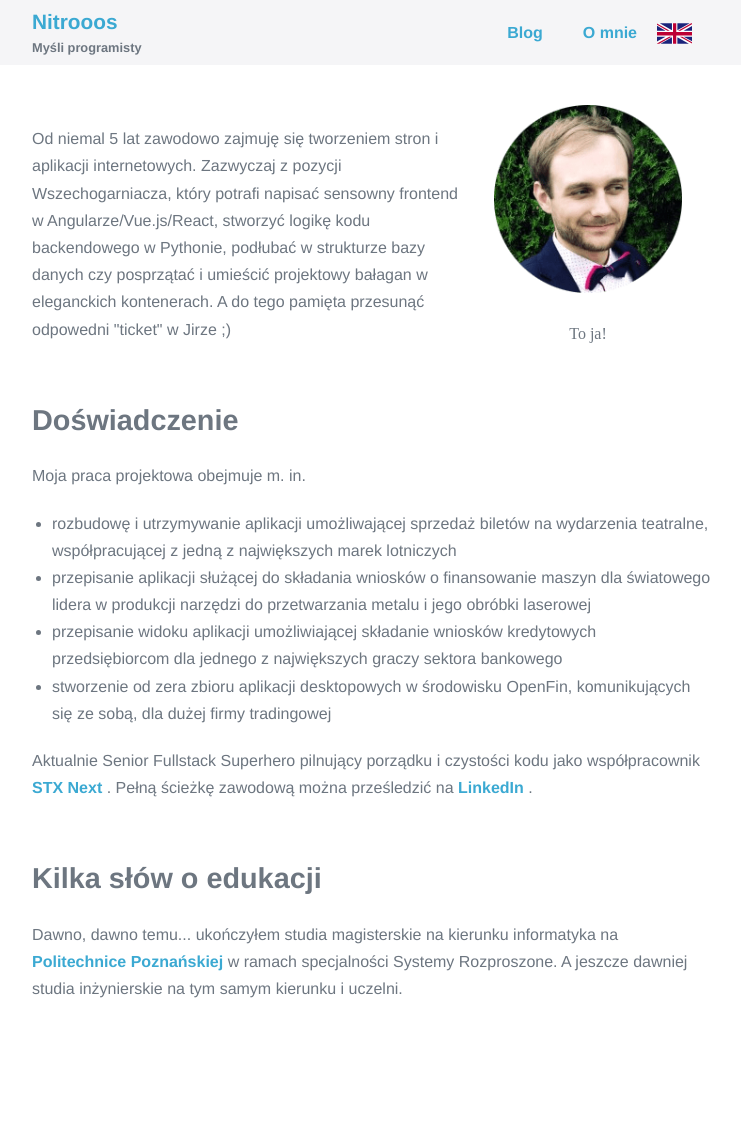
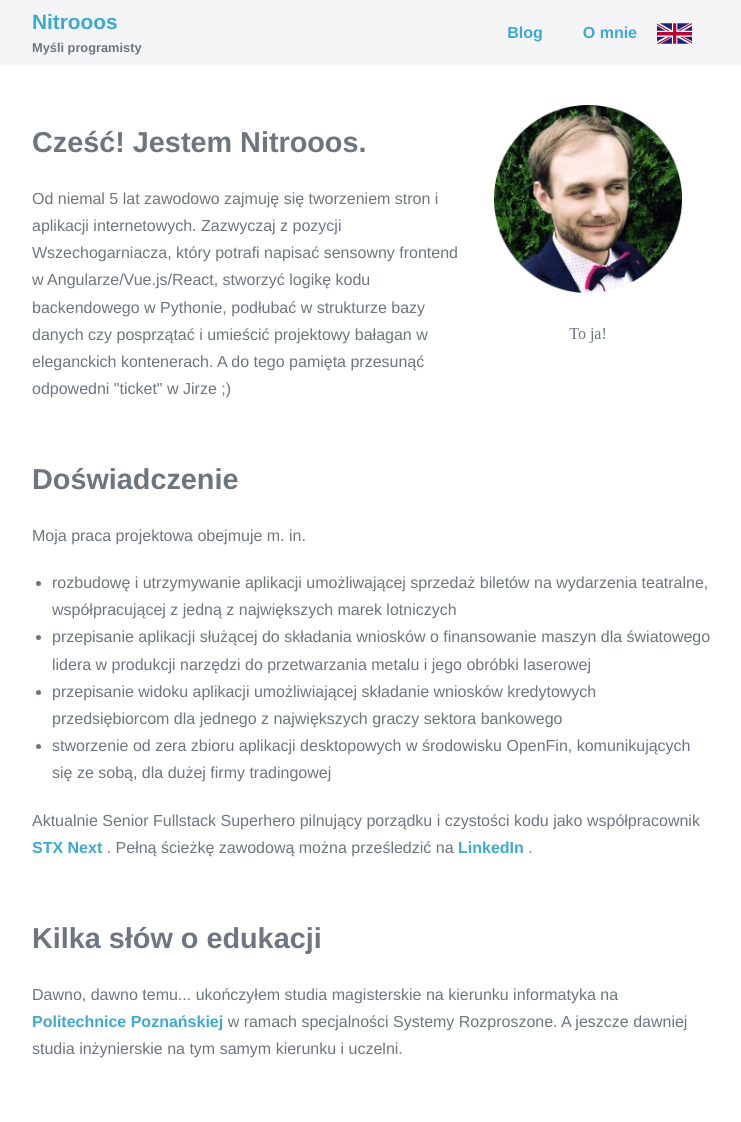
Before and after one commit to Nitrooos/Nitrooos.github.io, a Jekyll site: the page built from _authors/pl/nitrooos.md, in a window 1280 px wide. Shown: the whole page, without its empty margins (268-1009 px from the left). Built offline with Jekyll 4.4.1, drawn with Linux system fonts in a browser that asks for light colours; before the commit the page ends 1063 px from its top, so only the background shows below that.

```diff
--- a/_authors/pl/nitrooos.md
+++ b/_authors/pl/nitrooos.md
@@ -17,6 +17,9 @@
     <figcaption class="authors__image-caption">To ja!</figcaption>
   </figure>
 </aside>
+
+# Cześć! Jestem Nitrooos.
+
 <p>
   Od niemal 5 lat zawodowo zajmuję się tworzeniem stron i aplikacji
   internetowych. Zazwyczaj z pozycji Wszechogarniacza, który potrafi napisać
--- a/_sass/authors.scss
+++ b/_sass/authors.scss
@@ -1,7 +1,7 @@
 .authors {
   &__image {
     float: right;
-    margin: 0 30px;
+    margin: 40px 30px;
 
     @media #{$phone} {
       display: flex;
--- a/_sass/main.scss
+++ b/_sass/main.scss
@@ -13,7 +13,7 @@
 @import './blog';
 
 .main {
-  margin: 40px auto;
+  margin: 0 auto 40px auto;
   padding: 0 20px;
 
   @media #{$phone} {
```
Also changed, not shown: _authors/en/nitrooos.md (+2 -0 lines).
